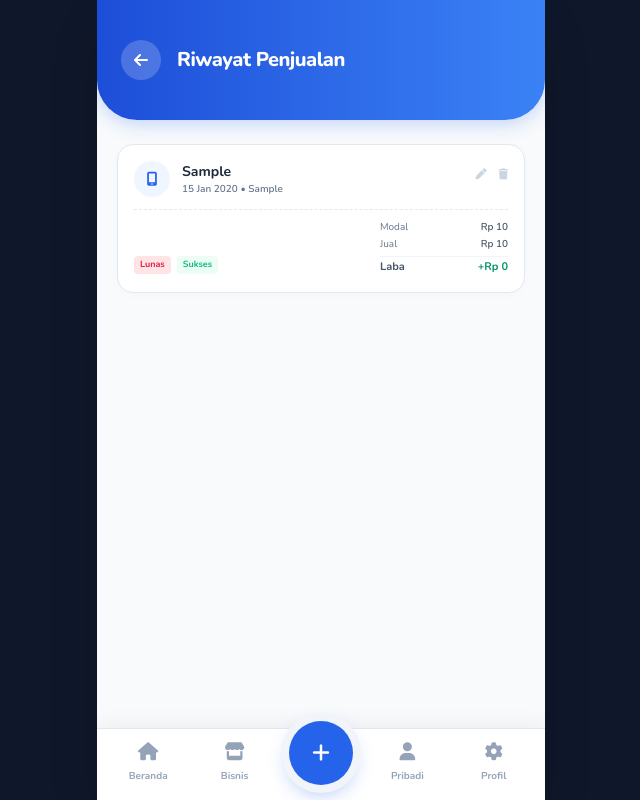
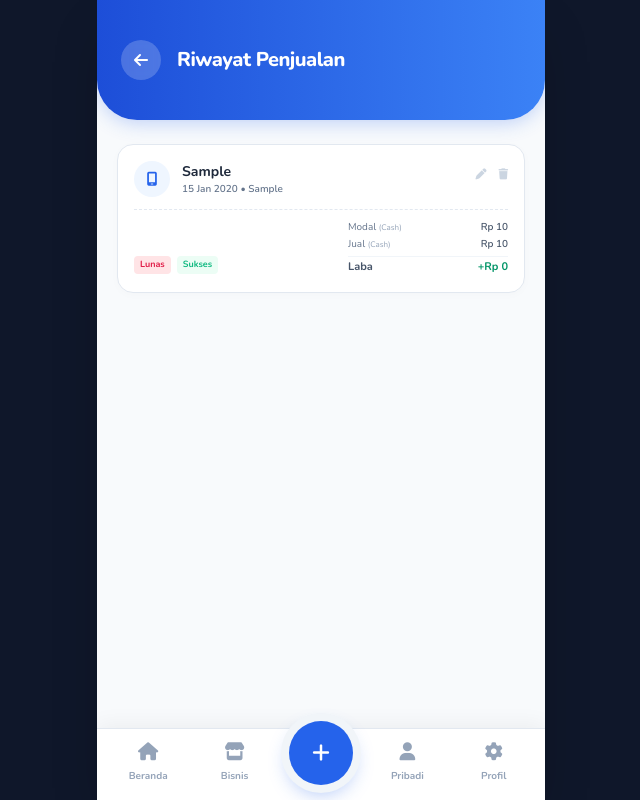
Before and after one commit to goldhunter240819-create/aula_cell, a PHP site: page /apk/riwayat_bisnis.php in a window 1280 px wide. Shown: the whole page, without its empty margins (319-959 px from the left). Run offline with PHP 8.4, Linux system fonts and the light colour scheme; a user stored in the database is signed in; data comes from the database, SQL or seed files in the repository; tables that the repository leaves empty hold one stand-in row (values such as "Sample post"); some libraries are stand-ins or nearby versions.

Commit message:
Auto backup Aula Cell

```diff
--- a/apk/riwayat_bisnis.php
+++ b/apk/riwayat_bisnis.php
@@ -79,15 +79,15 @@ require '../koneksi.php';
                             </div>
 
                             <div class="flex flex-col items-end gap-0.5 text-right">
-                                <div class="text-[10px] flex justify-between w-32">
-                                    <span class="text-slate-500">Modal</span>
-                                    <span class="font-semibold text-slate-600">Rp <?= number_format($r['harga_modal'] ?? 0,0,',','.') ?></span>
+                                <div class="text-[10px] flex justify-between w-40">
+                                    <span class="text-slate-500 text-left truncate mr-2">Modal <span class="text-[8px] text-slate-400">(<?= $r['dompet_modal'] ?>)</span></span>
+                                    <span class="font-semibold text-slate-600 shrink-0">Rp <?= number_format($r['harga_modal'] ?? 0,0,',','.') ?></span>
                                 </div>
-                                <div class="text-[10px] flex justify-between w-32">
-                                    <span class="text-slate-500">Jual</span>
-                                    <span class="font-semibold text-slate-600">Rp <?= number_format($r['harga_jual'] ?? 0,0,',','.') ?></span>
+                                <div class="text-[10px] flex justify-between w-40">
+                                    <span class="text-slate-500 text-left truncate mr-2">Jual <span class="text-[8px] text-slate-400">(<?= $r['dompet_pemasukan'] ?>)</span></span>
+                                    <span class="font-semibold text-slate-600 shrink-0">Rp <?= number_format($r['harga_jual'] ?? 0,0,',','.') ?></span>
                                 </div>
-                                <div class="text-[11px] font-bold flex justify-between w-32 mt-0.5 pt-0.5 border-t border-slate-100">
+                                <div class="text-[11px] font-bold flex justify-between w-40 mt-0.5 pt-0.5 border-t border-slate-100">
                                     <span class="text-slate-600">Laba</span>
                                     <span class="text-emerald-600">+Rp <?= number_format(($r['harga_jual'] ?? 0) - ($r['harga_modal'] ?? 0),0,',','.') ?></span>
                                 </div>
```
